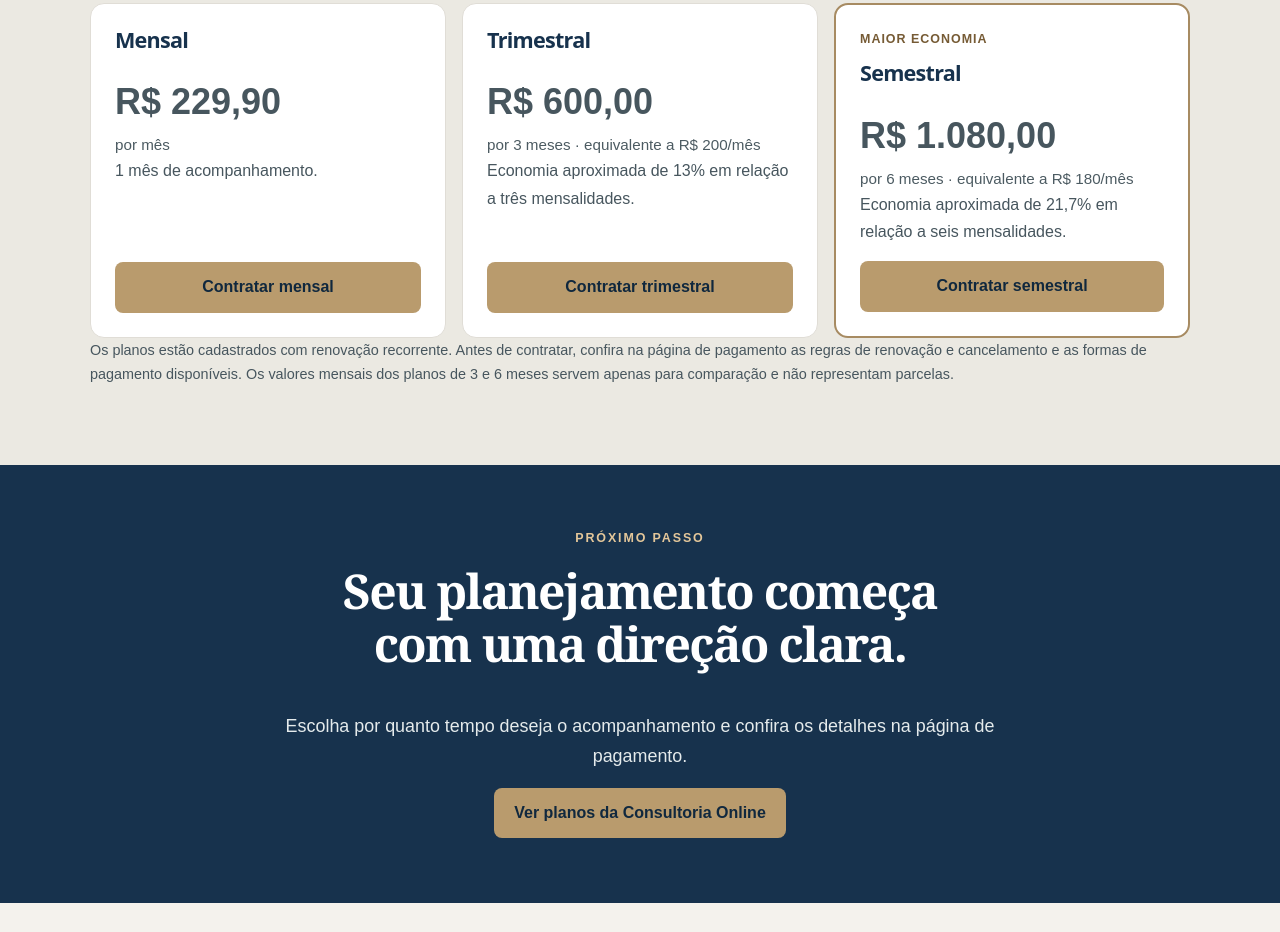
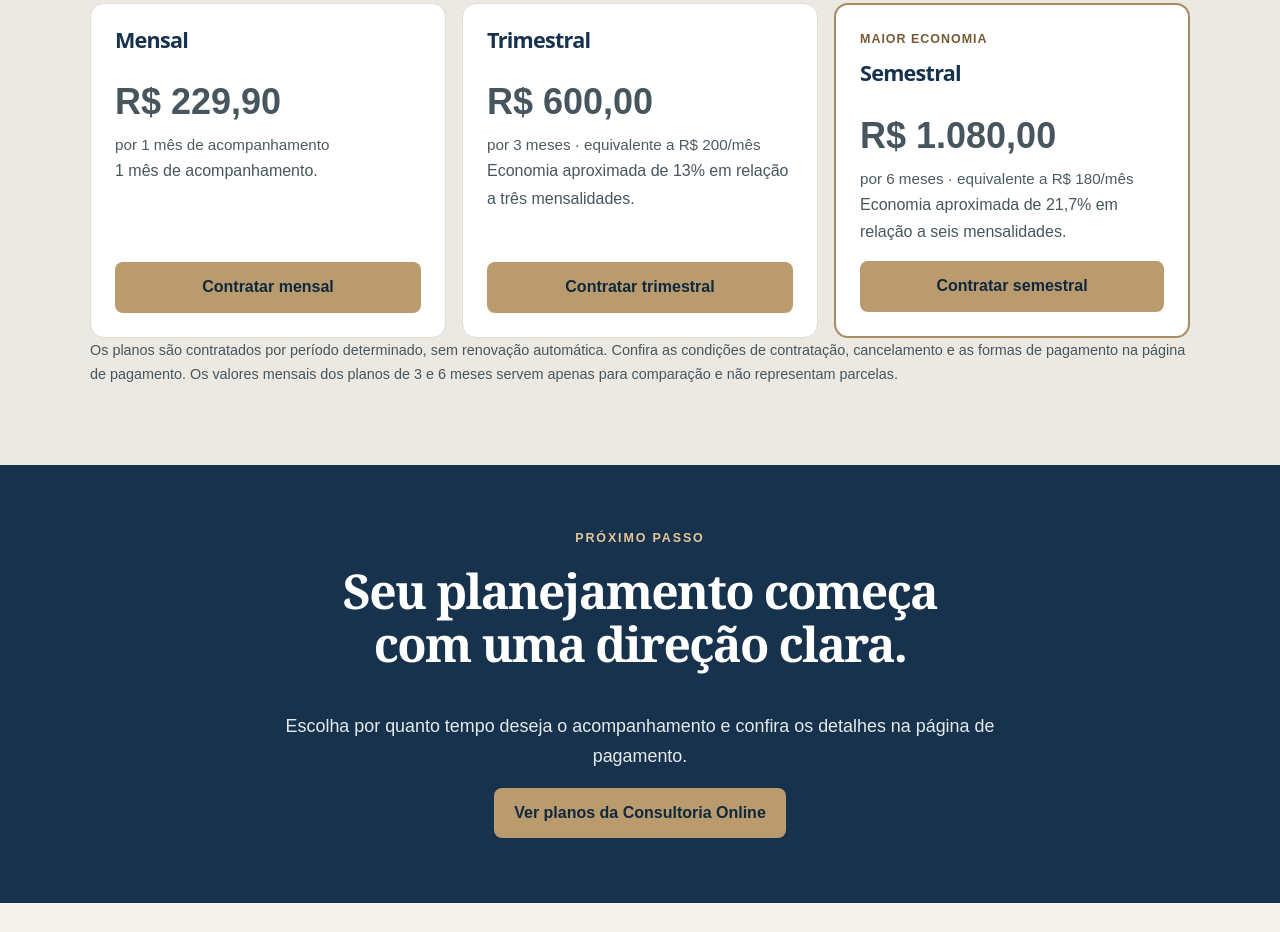
Before and after one commit to lucasmoreno115-creator/Landing-Premium-Lm, a plain HTML site: page online.html in a window 1280 px wide. Shown: the part 2095-3027 px from the top of the page. Drawn offline with Linux system fonts and the light colour scheme.

Commit message:
copy: align qualification and offers with fixed-term plans and Recomeço scope

```diff
--- a/online.html
+++ b/online.html
@@ -13,10 +13,10 @@
 <article class="feature"><span class="feature-icon" aria-hidden="true"><svg viewBox="0 0 24 24" width="27" height="27" fill="none" stroke="currentColor" stroke-width="1.8" stroke-linecap="round" stroke-linejoin="round"><circle cx="12" cy="12" r="9"/><path d="M3 12h18M12 3c-5 5-5 13 0 18M12 3c5 5 5 13 0 18"/></svg></span><h3>Acompanhamento online</h3><p>Você recebe as orientações e segue o plano de onde estiver, sem aulas presenciais.</p></article>
 </div><div class="info"><h3>Como funciona</h3><ol><li>Você escolhe um plano e conclui a contratação.</li><li>Responde a um questionário sobre sua saúde, rotina, alimentação e experiência com exercícios.</li><li>Recebe seu treino e seu plano alimentar em até 7 dias após enviar todas as informações solicitadas.</li><li>Coloca o plano em prática e conta com acompanhamento e ajustes durante o período contratado.</li></ol><p class="note">O prazo de 7 dias começa após o recebimento de todas as informações necessárias. A consultoria online não inclui aulas presenciais.</p></div></div></section>
 <section class="section" id="planos" style="background:#ebe9e2"><div class="wrap"><span class="eyebrow" style="color:#765b35">Investimento</span><h2>Escolha seu período de acompanhamento.</h2><p class="intro">Escolha o plano que faz mais sentido para você. Ao clicar em contratar, você será levado à página de pagamento.</p><div class="plans">
-<article class="plan"><h3>Mensal</h3><p class="price">R$ 229,90</p><span class="period">por mês</span><p>1 mês de acompanhamento.</p><a class="cta" href="https://mtapp.com.br/pay/c/d8751e51" target="_blank" rel="noopener noreferrer" data-track="checkout_mensal">Contratar mensal</a></article>
+<article class="plan"><h3>Mensal</h3><p class="price">R$ 229,90</p><span class="period">por 1 mês de acompanhamento</span><p>1 mês de acompanhamento.</p><a class="cta" href="https://mtapp.com.br/pay/c/d8751e51" target="_blank" rel="noopener noreferrer" data-track="checkout_mensal">Contratar mensal</a></article>
 <article class="plan"><h3>Trimestral</h3><p class="price">R$ 600,00</p><span class="period">por 3 meses · equivalente a R$ 200/mês</span><p>Economia aproximada de 13% em relação a três mensalidades.</p><a class="cta" href="https://mtapp.com.br/pay/c/4752f1f2" target="_blank" rel="noopener noreferrer" data-track="checkout_trimestral">Contratar trimestral</a></article>
 <article class="plan plan--featured"><span class="pill">Maior economia</span><h3>Semestral</h3><p class="price">R$ 1.080,00</p><span class="period">por 6 meses · equivalente a R$ 180/mês</span><p>Economia aproximada de 21,7% em relação a seis mensalidades.</p><a class="cta" href="https://mtapp.com.br/pay/c/d07d7803" target="_blank" rel="noopener noreferrer" data-track="checkout_semestral">Contratar semestral</a></article>
-</div><p class="note">Os planos estão cadastrados com renovação recorrente. Antes de contratar, confira na página de pagamento as regras de renovação e cancelamento e as formas de pagamento disponíveis. Os valores mensais dos planos de 3 e 6 meses servem apenas para comparação e não representam parcelas.</p></div></section>
+</div><p class="note">Os planos são contratados por período determinado, sem renovação automática. Confira as condições de contratação, cancelamento e as formas de pagamento na página de pagamento. Os valores mensais dos planos de 3 e 6 meses servem apenas para comparação e não representam parcelas.</p></div></section>
 <section class="final"><div class="wrap"><span class="eyebrow">Próximo passo</span><h2>Seu planejamento começa com uma direção clara.</h2><p>Escolha por quanto tempo deseja o acompanhamento e confira os detalhes na página de pagamento.</p><a class="cta" href="#planos">Ver planos da Consultoria Online</a></div></section></main><footer class="foot"><div class="wrap">© Lucas Moreno · Consultoria Premium Online LM</div></footer>
 <script>(function(){const p=new URLSearchParams(location.search);const nome=p.get('nome')||p.get('name');const objetivo=p.get('objetivo')||p.get('goal');if(nome&&objetivo){const n=nome.trim().slice(0,60);const o=objetivo.trim().slice(0,100);const el=document.querySelector('.hero p');el.textContent=n+', seu objetivo é '+o+'. Aqui você recebe orientações de treino e alimentação feitas para você, com acompanhamento online e ajustes conforme sua evolução.'}})();</script>
 </body></html>
```
